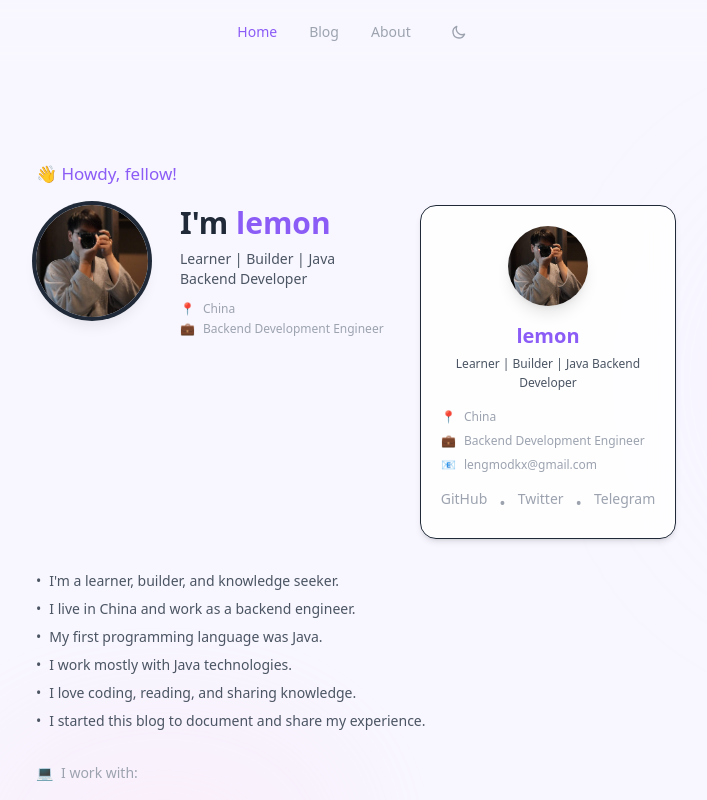
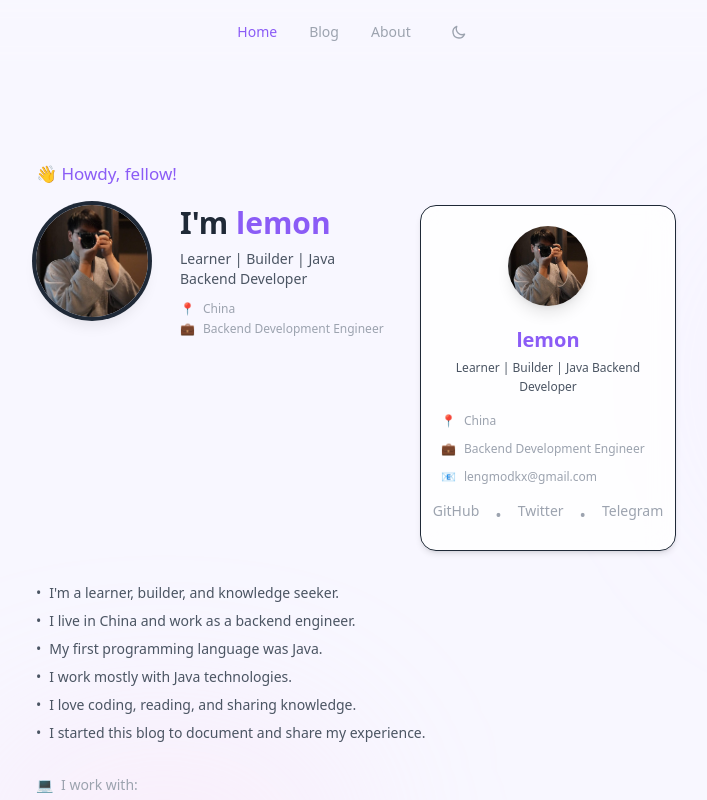
Before and after one commit to lengmodkx/lemonBlog, a Next.js app: page / in a window 1280 px wide. Shown: the top 800 px of the page, without its empty margins (284-991 px from the left). Built offline with nearby package versions, Linux system fonts and the light colour scheme; a small style sheet from the web is missing.

Commit message:
style: increase spacing inside fixed info card

```diff
--- a/src/components/FixedInfoCard/index.tsx
+++ b/src/components/FixedInfoCard/index.tsx
@@ -32,7 +32,7 @@ export default function FixedInfoCard() {
       transition-all duration-300 ease-out
     ">
       {/* Avatar Section */}
-      <div className="flex justify-center mb-4">
+      <div className="flex justify-center mb-5">
         <div className="relative w-20 h-20">
           {!imageError ? (
             <Image
@@ -61,7 +61,7 @@ export default function FixedInfoCard() {
       </div>
 
       {/* Contact Info Section */}
-      <div className="space-y-2 mb-4 text-xs">
+      <div className="space-y-3 mb-4 text-xs">
         <p className="flex items-center gap-2 text-text-muted">
           <span className="shrink-0">📍</span>
           <span>{profile.location}</span>
@@ -80,7 +80,7 @@ export default function FixedInfoCard() {
       </div>
 
       {/* Social Links Section */}
-      <div className="flex justify-center gap-3">
+      <div className="flex justify-center gap-4">
         <a
           href={profile.socialLinks.github}
           target="_blank"
```
